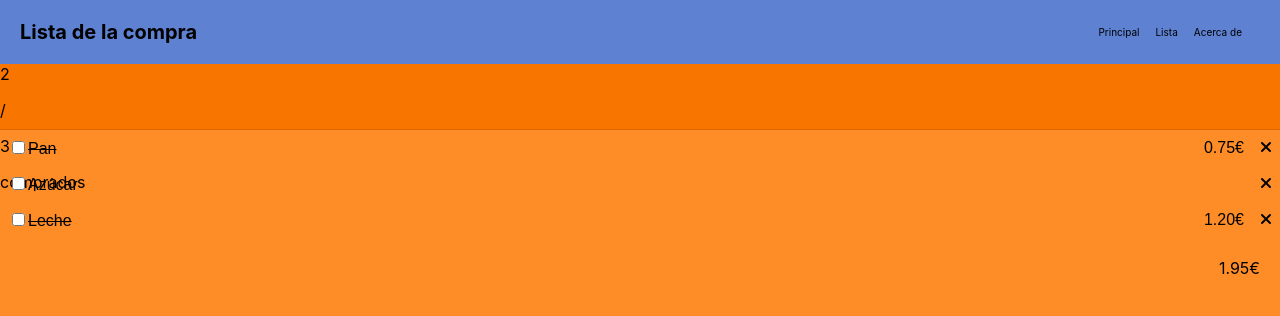
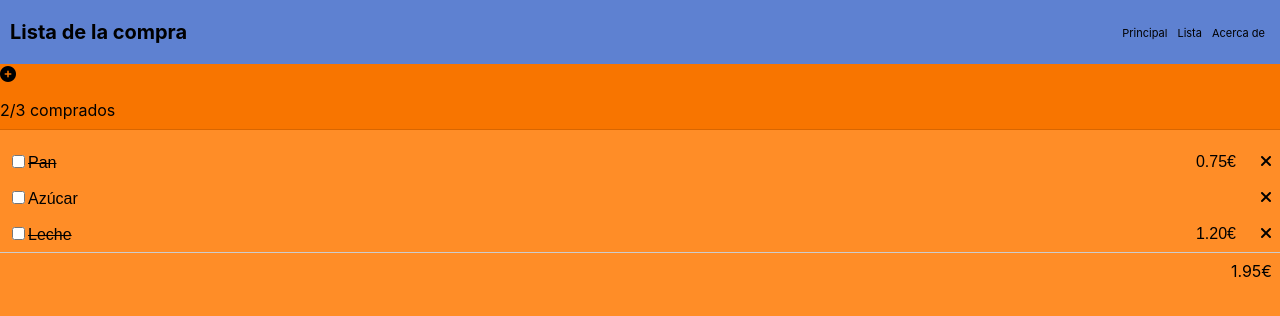
Before and after one commit to dablmo1819daw2/listacompra-grupoe, a plain HTML site: page index.html in a window 1280 px wide. Drawn offline with Linux system fonts and the light colour scheme.

Commit message:
mejora maquetacion articulos y cabeceras

```diff
--- a/css/estilos.css
+++ b/css/estilos.css
@@ -10,7 +10,7 @@ body {
 }
 
  .cabecera {
-  border: 40px;
+
   background-color: #5e81d1;
   display: flex;
   padding: 20px;
@@ -20,11 +20,12 @@ h1 {
   margin-top: auto;
   margin-bottom: auto;
   font-size: 20px;
+  margin-left: -10px;
 }
 
 li a {
-  font-size: 10px;
-  padding: 8px;
+  font-size: 11px;
+  padding: 5px;
   text-decoration: none;
   color: black;
 }
@@ -34,14 +35,15 @@ li a:hover {
 }
 
 .nav {
-  position: absolute;
-  right: 10px;
-  list-style-type: none;
-  display: flex;
-  max-width: 100%;
-  padding-right: 20px;
-  margin-top: auto;
-  margin-bottom: auto;
+    position: absolute;
+    right: 10px;
+    /* list-style-type: none; */
+    display: flex;
+    /* max-width: 100%; */
+    /* padding-right: 10px; */
+    /* margin-top: auto; */
+    /* margin-bottom: auto; */
+    top: 5px;
 
 }
 
@@ -69,7 +71,8 @@ ul {
 table {
   font-family: arial, sans-serif;
   border-collapse: collapse;
-  width: 100vw;
+  border-bottom: solid 1.1px#cccccc;
+  margin-top: 14px;
 }
 
 td {
@@ -85,13 +88,17 @@ td {
 }
 .suma {
   text-align: right;
-  padding: 20px;
+  padding: 8px;
 }
 
 tr:hover {
   background-color: #c16b1e;
   color: white;
 }
+.fa-times:before {
+    content: "\f00d";
+    margin-left: 8px;
+}
 /*Color comprados: ff8d27.
 Color hover: c16b1e.
 Color header: 5e81d1.
--- a/index.html
+++ b/index.html
@@ -23,13 +23,8 @@
   </header>
 
   <header class="barra-inf">
-    <i class="#"></i>
-    <div>
-      <span>2</span>
-      <p>/</p>
-      <span>3</span>
-      <p>comprados</p>
-    </div>
+    <i class="fas fa-plus-circle"></i>
+    <p><span class="numerocomprados">2</span>/<span class="numerosuma">3</span> comprados</p>
   </header>
 
   <section>
```
